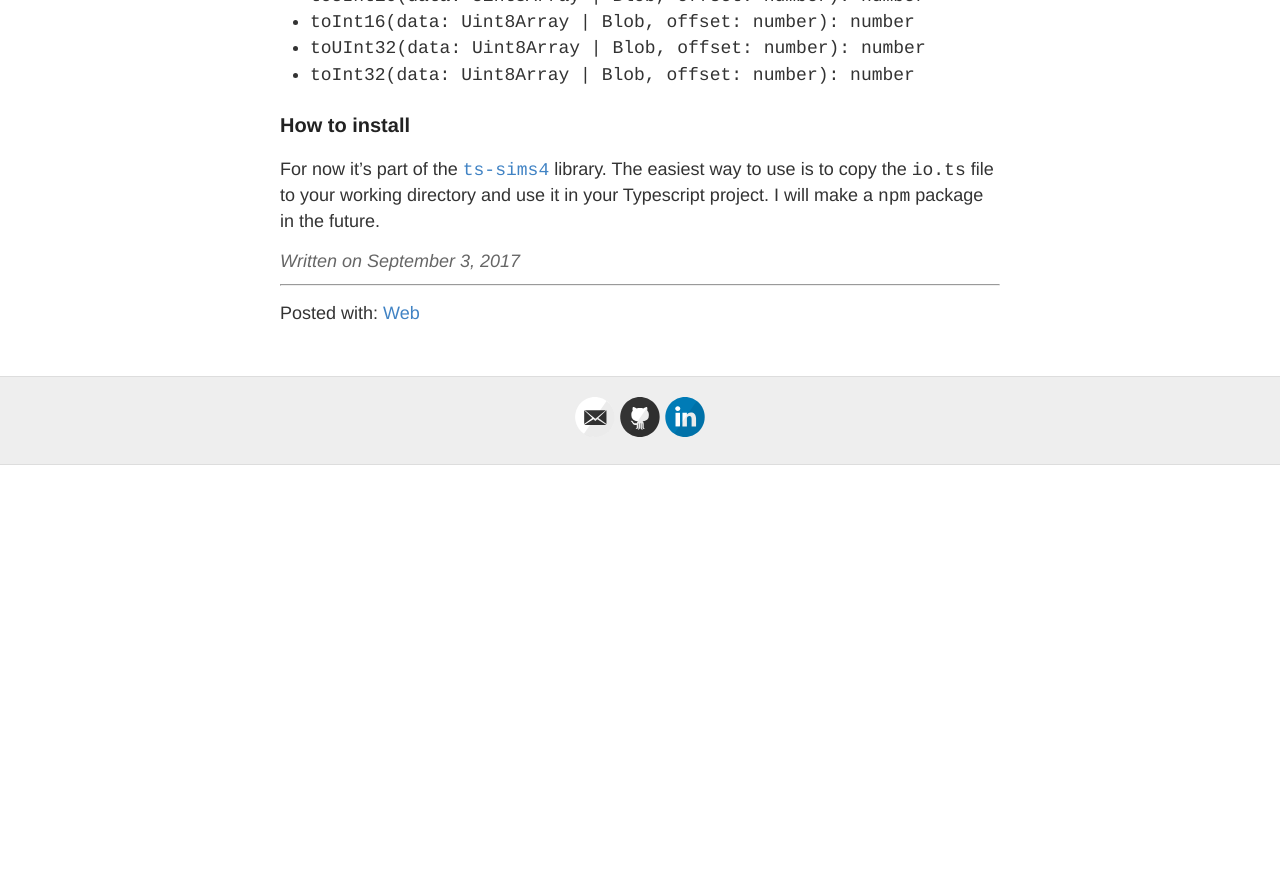
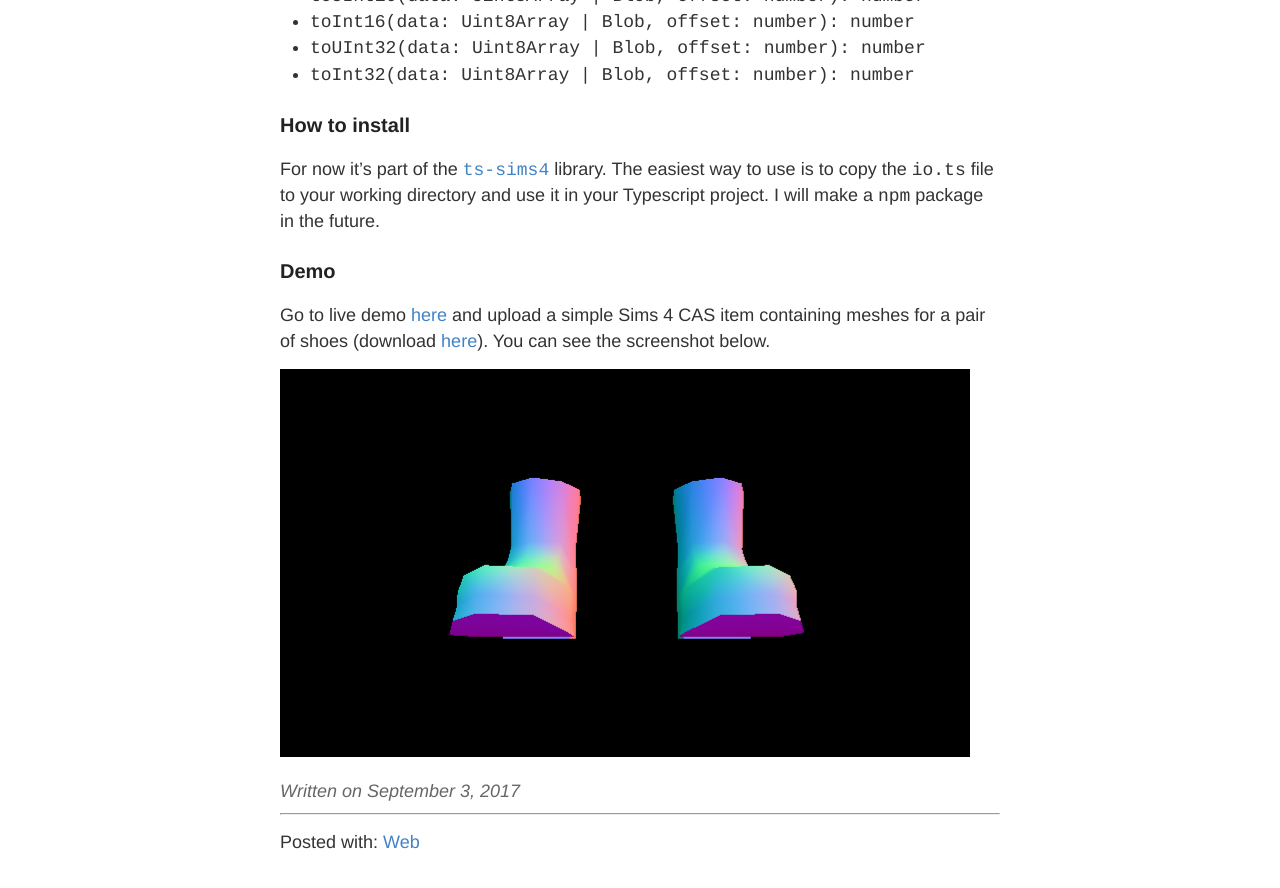
Before and after one commit to Kuree/blog, a Jekyll site: the page built from _posts/2017-09-03-typescript-io-library.md, in a window 1280 px wide and 900 px high, scrolled down 1893 px. Shown: the top 888 px of the window. Built offline with Jekyll 4.4.1, drawn with Linux system fonts in a browser that asks for light colours; before the commit the page ends 2358 px from its top, so only the background shows below that; some of the changed text lies outside the part shown.

Commit message:
Update 2017-09-03-typescript-io-library.md

````diff
--- a/_posts/2017-09-03-typescript-io-library.md
+++ b/_posts/2017-09-03-typescript-io-library.md
@@ -58,3 +59,8 @@ To make handling IO easier, the IO library also has a ```BitConverter``` as in `
 
 ### How to install
 For now it's part of the [```ts-sims4```](https://github.com/Kuree/ts-sims4/blob/master/src/io.ts) library. The easiest way to use is to copy the ```io.ts``` file to your working directory and use it in your Typescript project. I will make a ```npm``` package in the future.
+
+### Demo
+Go to live demo [here](https://keyizhang.com/ts-sims4) and upload a simple Sims 4 CAS item containing meshes for a pair of shoes (download [here]({{site.baseurl}}/files/2017-09-03-test.package)). You can see the screenshot below.
+
+![shoes]({{site.baseurl}}/images/2017-09-03-1.png)
````
Also changed, not shown: other parts of _posts/2017-09-03-typescript-io-library.md (+2 -1 lines).
